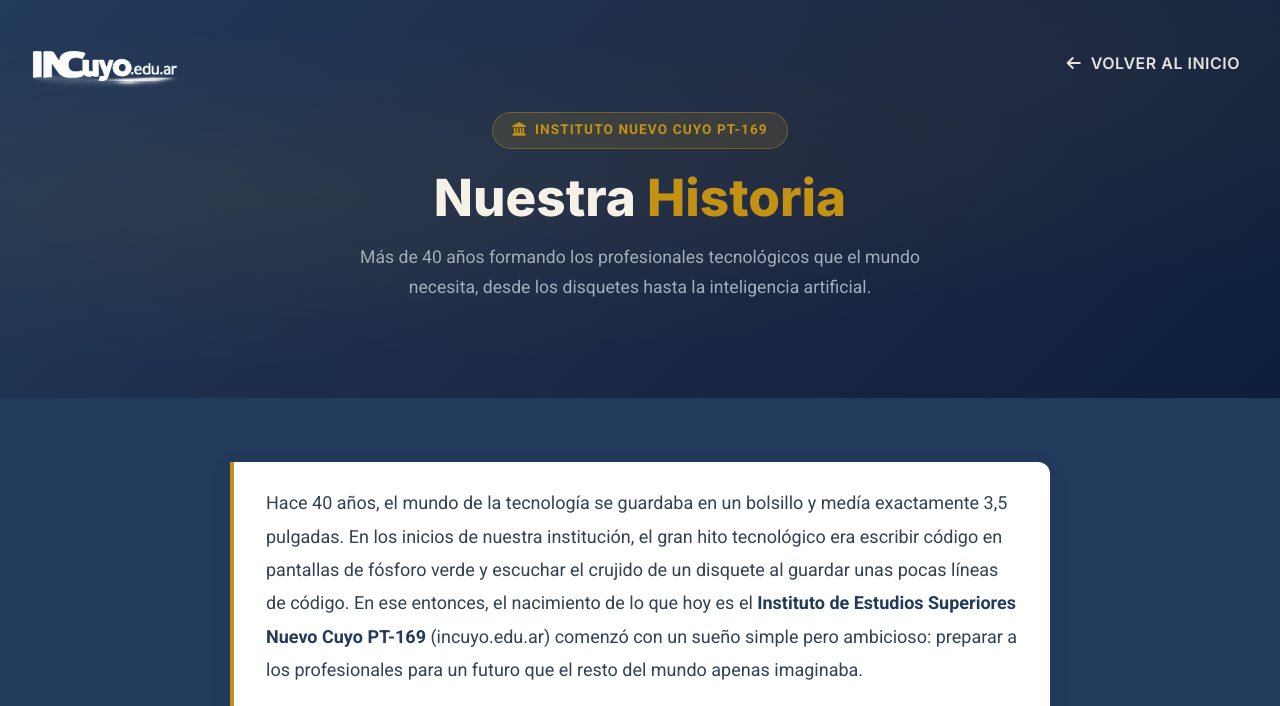
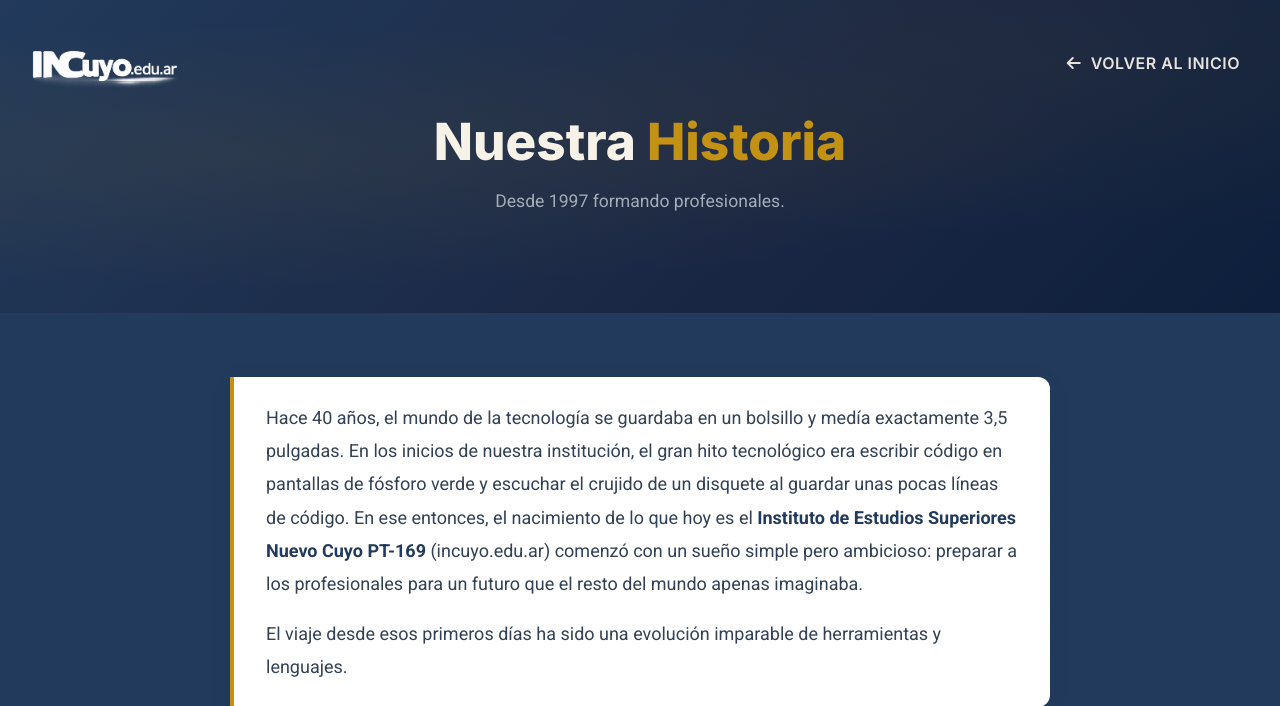
Before and after one commit to FrancoCalegari/incuyoWebTest, a Node server app: page /sobrenosotros in a window 1280 px wide. Shown: the top 706 px of the page. Run offline with Node 20, Linux system fonts and the light colour scheme.

Commit message:
Cambios rector en sobrenosotros.ejs

```diff
--- a/views/sobrenosotros.ejs
+++ b/views/sobrenosotros.ejs
@@ -135,13 +135,9 @@
     <!-- PAGE HERO -->
     <section class="historia-hero">
         <div class="container">
-            <div class="hero-badge">
-                <i class="fas fa-landmark"></i> Instituto Nuevo Cuyo PT-169
-            </div>
             <h1>Nuestra <span>Historia</span></h1>
             <p class="hero-sub">
-                Más de 40 años formando los profesionales tecnológicos que el mundo necesita,
-                desde los disquetes hasta la inteligencia artificial.
+                Desde 1997 formando profesionales.
             </p>
         </div>
     </section>
```
